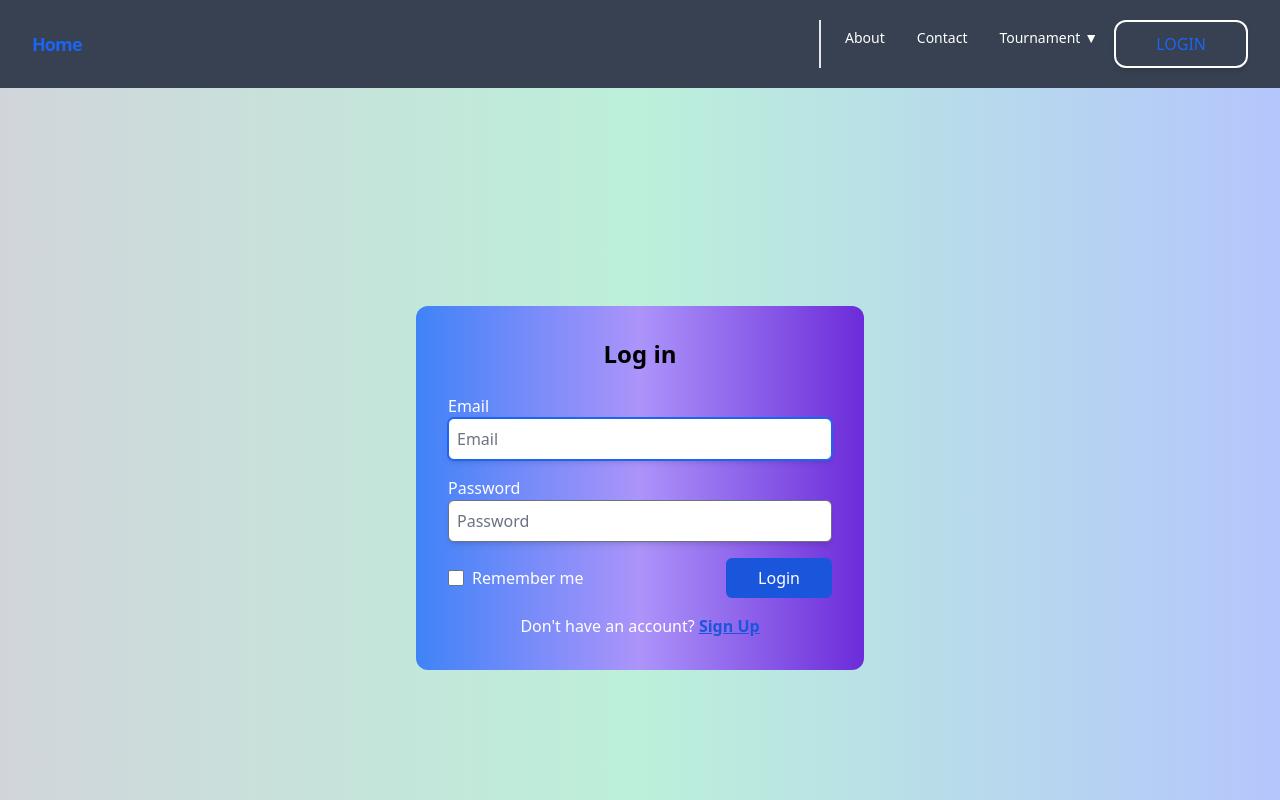
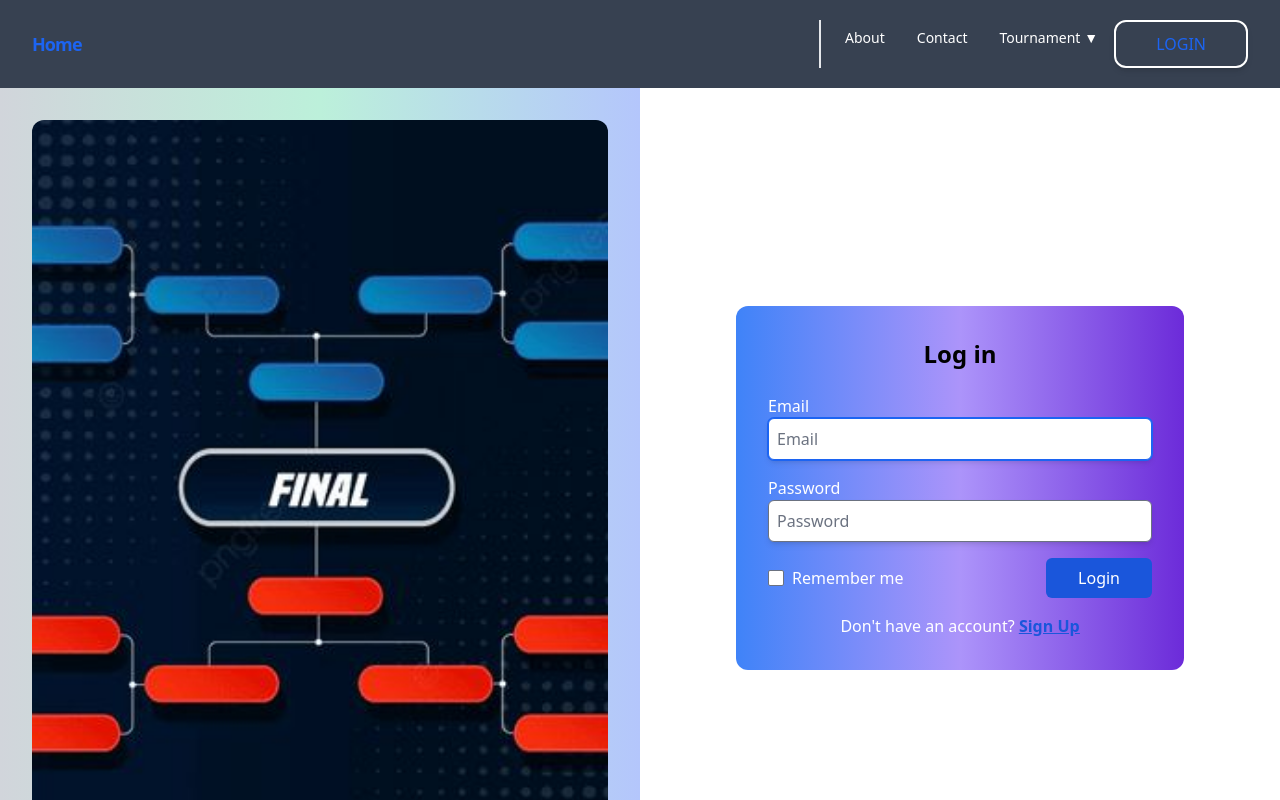
Before and after one commit to RichardMiruka/SDMS-Frontend, a React (Create React App) app in the folder sdms-app/: page /Login in a window 1280 px wide. Shown: the top 800 px of the page. Built offline with nearby package versions, Linux system fonts and the light colour scheme.

Commit message:
did styling to our Loginpage

```diff
--- a/sdms-app/src/pages/Login.js
+++ b/sdms-app/src/pages/Login.js
@@ -8,7 +8,6 @@
   const [password, setPassword] = useState("");
   const [message, setMessage] = useState("");
   const [error, setError] = useState("");
-
   const navigate = useNavigate();
 
   const handleLogin = async (e) => {
@@ -43,7 +42,16 @@
   }, []);
 
   return (
-    <div className="bg-gradient-to-r from-gray-300 via-green-200 to-indigo-300 flex justify-center items-center h-screen">
+    <div className="flex h-screen">
+      <div className="w-1/2 bg-gradient-to-r from-gray-300 via-green-200 to-indigo-300 p-8">
+        {/* Your image */}
+        <img
+          src="/images/Tournament%20Brackets.jpg"
+          alt="Tournament Brackets"
+          className="object-cover w-full h-full rounded-xl"
+        />
+      </div>
+      <div className="w-1/2 flex justify-center items-center">
         <div className="w-full max-w-md bg-gradient-to-r from-blue-500 via-purple-400 to-purple-700 rounded-xl p-8">
           {message && (
             <p className="bg-green-500 shadow-md text-center text-white p-2 rounded-md mt-4">
@@ -107,6 +115,7 @@
           </form>
         </div>
       </div>
+    </div>
   );
 };
 
```
Lines whose indentation alone changed are shown as unchanged.
